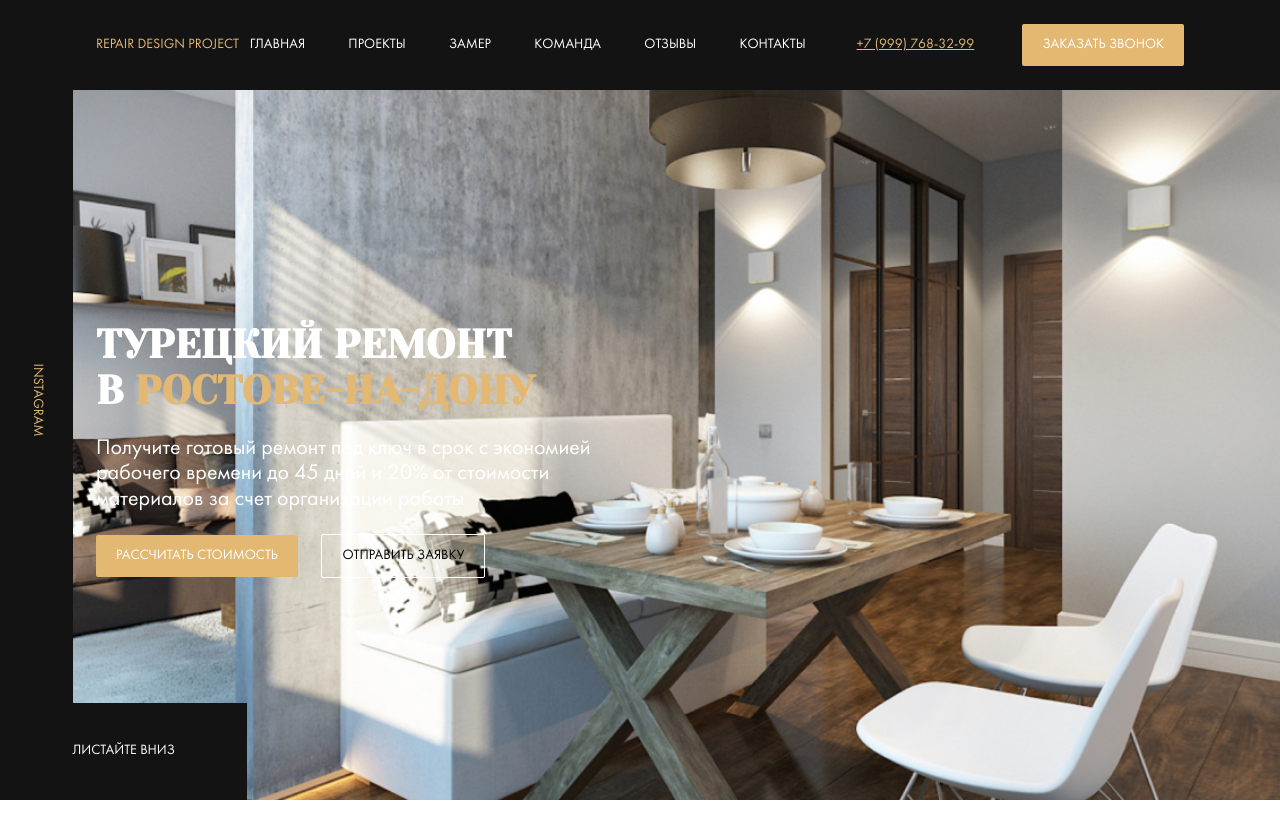
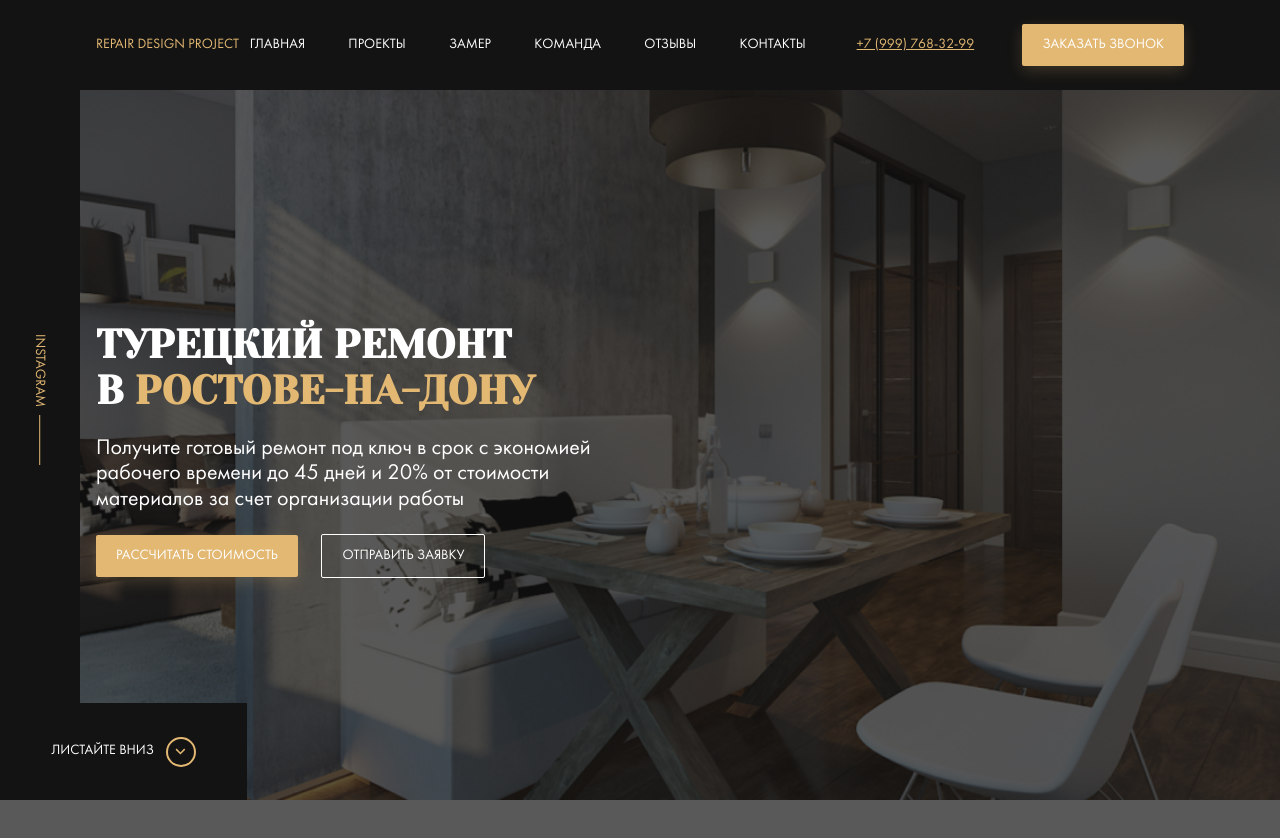
Before and after one commit to Dinara-V/repair-design, a website: page index.html in a window 1280 px wide. Before the commit the page ends 800 px from the top, so only its background shows below. Drawn offline with Linux system fonts and the light colour scheme; files whose address does not match are found by name.

Commit message:
feat: added hover effect to primary button

```diff
--- a/sass/_interface.sass
+++ b/sass/_interface.sass
@@ -3,10 +3,16 @@
   border: none
   border-radius: 2px
   text-transform: uppercase
+  &:hover
+    cursor: pointer
   &--primary
     background-color: $primary
     color: $light
+    box-shadow: 0px 5px 15px rgba($primary, 0.2)
+    transition: box-shadow 0.3s
+    &:hover
+      box-shadow: none
   &--outline
     border: 1px solid $light
     background-color: transparent
-    color: light
+    color: $light
--- a/sass/templates/_header.sass
+++ b/sass/templates/_header.sass
@@ -19,6 +19,9 @@
     text-decoration: none
     text-transform: uppercase
     margin-right: 40px
+    transition: color 0.2s
+    &:hover
+      color: $primary
 .phone
   color: $primary
 .contacts
--- a/sass/templates/_hero.sass
+++ b/sass/templates/_hero.sass
@@ -1,13 +1,22 @@
 .hero
   display: flex
   flex-direction: column
+  justify-content: center
+  align-items: flex-start
   padding-top: 100px
   position: relative
   background: $dark url('../img/hero-bg.jpg') no-repeat center / cover
   height: 100vh
   color: $light
+  &::before
+    content: ''
+    position: absolute
+    width: 100%
+    height: 100%
+    background-color: rgba($dark, 0.7)
   &__content
     max-width: 670px
+    position: relative
   &__text
     font-size: 22px
     max-width: 500px
@@ -32,6 +41,14 @@
     text-transform: uppercase
     text-decoration: none
     color: $light
+    &::after
+      content: ''
+      width: 30px
+      height: 30px
+      border: 2px solid $primary
+      border-radius: 50%
+      margin-left: 12px
+      background: url('../img/arrow-down.svg') no-repeat center
 .instagram
   background-color: $dark
   display: flex
@@ -42,6 +59,15 @@
     color: $primary
     text-decoration: none
     transform: rotate(90deg);
+    display: flex
+    align-items: center
+    line-height: 0.8
+    &::after
+      content: ''
+      width: 50px
+      height: 1px
+      background-color: $primary
+      margin-left: 8px
 .title
   margin: 0
   font-family: 'Yeseva One', cursive
```
Also changed, not shown: css/style.css, img/arrow-down.svg (added).
